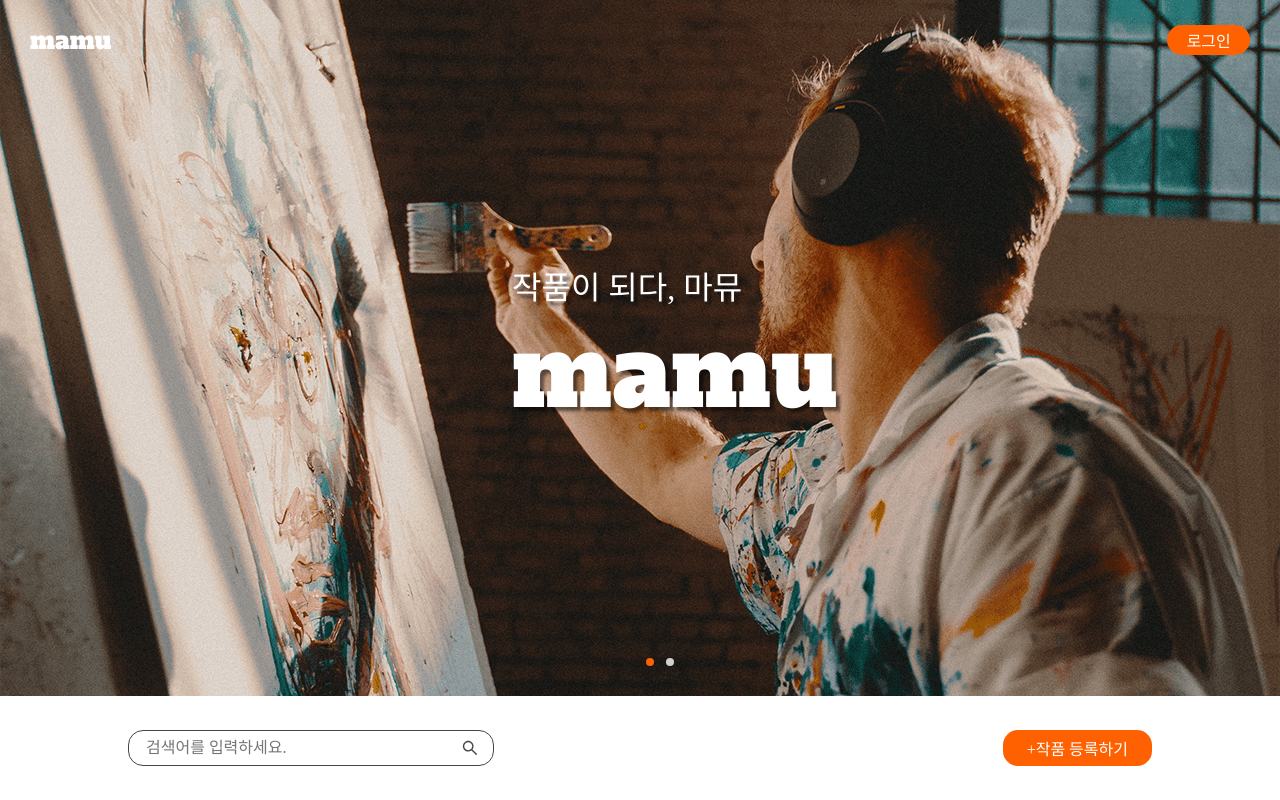
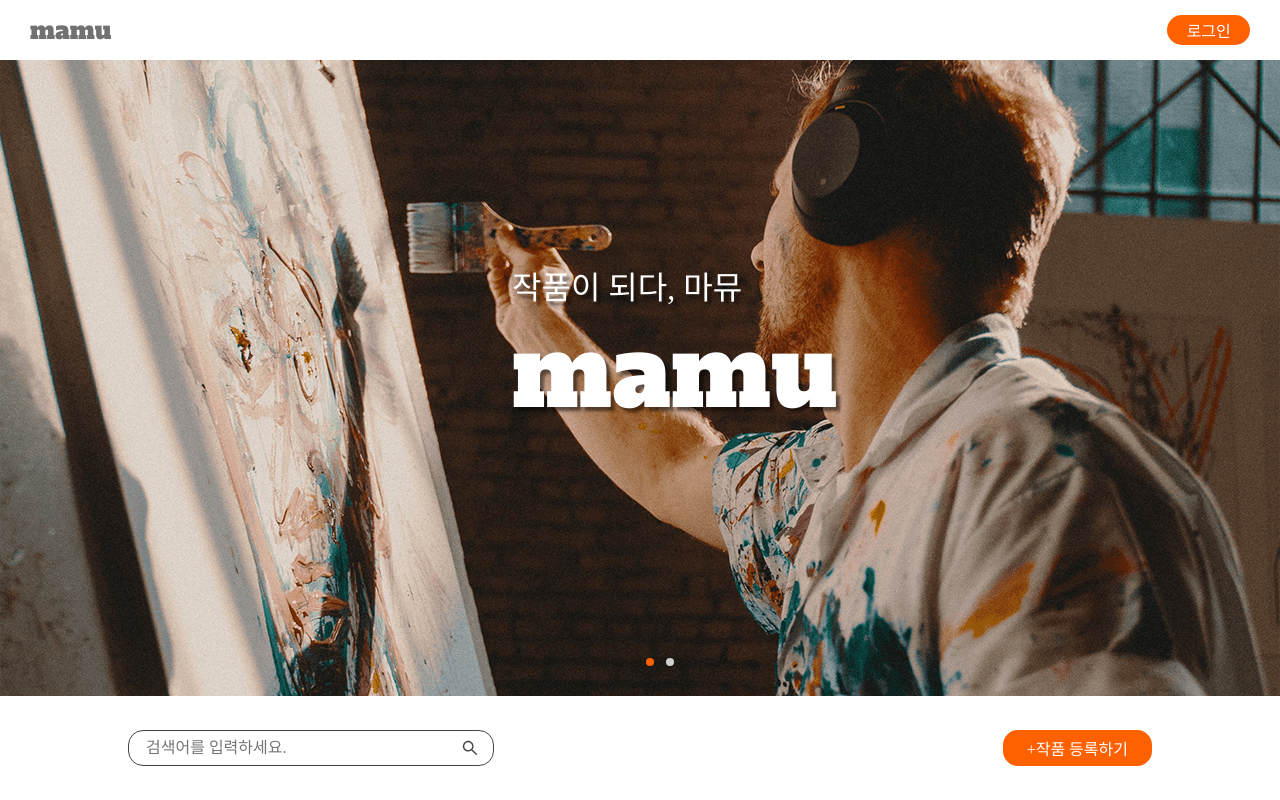
Before and after one commit to ju-ju2/mamu-project, a Next.js app: page / in a window 1280 px wide. Shown: the top 800 px of the page. Built offline with nearby package versions, Linux system fonts and the light colour scheme; a web font is replaced by a local one.

Commit message:
Layout: 헤더 레이아웃 변경 및 컴포넌트 분리
네비게이션 => 헤더 변경
레이아웃 상단으로 고정, 스크롤이벤트 적용 보류

```diff
--- a/pages/index.tsx
+++ b/pages/index.tsx
@@ -1,7 +1,7 @@
 import Head from "next/head";
-import Navigation from "../src/components/commons/layout/navigation/navigation";
 import Banner from "../src/components/commons/layout/banner/banner";
 import MainPage from "../src/components/units/main/main.container";
+import Header from "../src/components/commons/layout/header/header.container";
 
 export default function Home() {
   return (
@@ -12,7 +12,7 @@ export default function Home() {
         <meta name="viewport" content="width=device-width, initial-scale=1" />
         <link rel="icon" href="/favicon.ico" />
       </Head>
-      <Navigation />
+      <Header />
       <Banner />
       <MainPage />
     </>
--- /dev/null
+++ b/src/components/commons/layout/header/header.container.tsx
@@ -0,0 +1,52 @@
+import Avvvatars from "avvvatars-react";
+import { useRecoilState } from "recoil";
+import { isLoginState } from "../../../../commons/store";
+import { useRouter } from "next/router";
+import { Modal } from "antd";
+import HeaderUI from "./header.presenter";
+
+export default function Header() {
+  const router = useRouter();
+  const [isLogin, setIsLogin] = useRecoilState(isLoginState);
+
+  const onClickGoToLogin = () => {
+    router.push("/login");
+  };
+  const onClickLogout = () => {
+    setIsLogin((prev) => !prev);
+    Modal.info({
+      content: "로그아웃 완료",
+      okButtonProps: { style: { backgroundColor: "#FF6000" } },
+    });
+    router.push("/");
+  };
+  const onClickGotoHome = () => {
+    router.push("/");
+  };
+
+  // const [position, setPosition] = useState(0);
+  // const [visible, setVisible] = useState(false);
+
+  // useEffect(() => {
+  //   window.addEventListener("scroll", handleScroll);
+  //   return () => {
+  //     window.removeEventListener("scroll", handleScroll);
+  //   };
+  // }, []);
+
+  // const handleScroll = useCallback(() => {
+  //   const moving = window.pageYOffset;
+  //   setVisible(position > moving);
+  //   setPosition(moving);
+  //   console.log(visible);
+  // }, [position]);
+
+  return (
+    <HeaderUI
+      onClickGoToLogin={onClickGoToLogin}
+      onClickLogout={onClickLogout}
+      onClickGotoHome={onClickGotoHome}
+      isLogin={isLogin}
+    />
+  );
+}
--- /dev/null
+++ b/src/components/commons/layout/header/header.presenter.tsx
@@ -0,0 +1,36 @@
+import Avvvatars from "avvvatars-react";
+import {
+  LoginWrapper,
+  MyLogin,
+  Title,
+  UserName,
+  Wrapper,
+} from "./header.style";
+
+interface IHeaderUIProps {
+  onClickGotoHome: () => void;
+  onClickLogout: () => void;
+  onClickGoToLogin: () => void;
+  isLogin: boolean;
+}
+
+export default function HeaderUI(props: IHeaderUIProps) {
+  return (
+    // <Wrapper position={position} visible={visible}>
+    //   <Title position={position} onClick={onClickGotoHome}>
+    <Wrapper>
+      <Title onClick={props.onClickGotoHome}>mamu</Title>
+      <LoginWrapper>
+        {props.isLogin ? (
+          <>
+            <Avvvatars style="shape" value="hanju" />
+            <UserName>한주연님</UserName>
+            <MyLogin onClick={props.onClickLogout}>로그아웃</MyLogin>
+          </>
+        ) : (
+          <MyLogin onClick={props.onClickGoToLogin}>로그인</MyLogin>
+        )}
+      </LoginWrapper>
+    </Wrapper>
+  );
+}
--- a/src/components/commons/layout/navigation/navigaition.style.ts
+++ b/src/components/commons/layout/header/header.style.ts
@@ -1,27 +1,41 @@
 import styled from "@emotion/styled";
+import { Modal } from "antd";
+
+interface TitleProps {
+  position: number;
+}
+interface WrapperProps {
+  visible: boolean;
+  position: number;
+}
 
 export const Wrapper = styled.div`
   width: 100vw;
-  height: 10vh;
+  height: 60px;
   padding: 0 30px;
   display: flex;
   flex-direction: row;
   justify-content: space-between;
   align-items: center;
-  /* position: fixed;
-  top: 0;
-  left: 0; */
-  position: absolute;
+  position: fixed;
   top: 0;
   left: 0;
   z-index: 100;
+  background-color: white;
+  /* background-color: ${(props) =>
+    props.visible || props.position === 0 ? "transparent" : "#ffffff"};
+  opacity: ${(props) => (props.visible ? 0 : 1)}; */
 `;
 
 export const Title = styled.div`
   font-size: 24px;
   font-family: "mainTitle";
-  color: white;
+  /* color: ${(props) => (props.position ? "#717171" : "white")}; */
+  color: #717171;
+
+  cursor: pointer;
 `;
+
 export const LoginWrapper = styled.div`
   display: flex;
   flex-direction: row;
@@ -37,6 +51,7 @@ export const MyLogin = styled.button`
   border-radius: 15px;
   border: none;
   cursor: pointer;
+
   :hover {
     background-color: black;
   }
@@ -45,5 +60,9 @@ export const UserName = styled.div`
   /* text-shadow: 2px 2px 2px rgba(0, 0, 0, 0.5); */
   margin-left: 1rem;
   margin-right: 1rem;
-  color: white;
+  /* color: ${(props) => (props.position ? "#717171" : "white")}; */
+  color: #717171;
 `;
+export const MyModal = styled(Modal)`
+  background-color: #ff6000;
+`;
--- a/src/components/commons/layout/navigation/navigation.tsx
+++ /dev/null
@@ -1,41 +0,0 @@
-import Avvvatars from "avvvatars-react";
-import { useRecoilState } from "recoil";
-import { isLoginState } from "../../../../commons/store";
-import {
-  LoginWrapper,
-  MyLogin,
-  Title,
-  UserName,
-  Wrapper,
-} from "./navigaition.style";
-import { useRouter } from "next/router";
-import { Modal } from "antd";
-
-export default function Navigation() {
-  const router = useRouter();
-  const [isLogin, setIsLogin] = useRecoilState(isLoginState);
-  const onClickLogin = () => {
-    router.push("/login");
-  };
-  const onClickLogout = () => {
-    setIsLogin((prev) => !prev);
-    Modal.info({ content: "로그아웃 완료" });
-    router.push("/");
-  };
-  return (
-    <Wrapper>
-      <Title>mamu</Title>
-      <LoginWrapper>
-        {isLogin ? (
-          <>
-            <Avvvatars style="shape" value="hanju" />
-            <UserName>한주연님</UserName>
-            <MyLogin onClick={onClickLogout}>로그아웃</MyLogin>
-          </>
-        ) : (
-          <MyLogin onClick={onClickLogin}>로그인</MyLogin>
-        )}
-      </LoginWrapper>
-    </Wrapper>
-  );
-}
```
